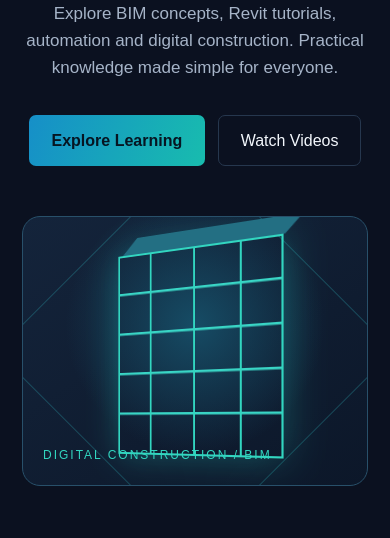
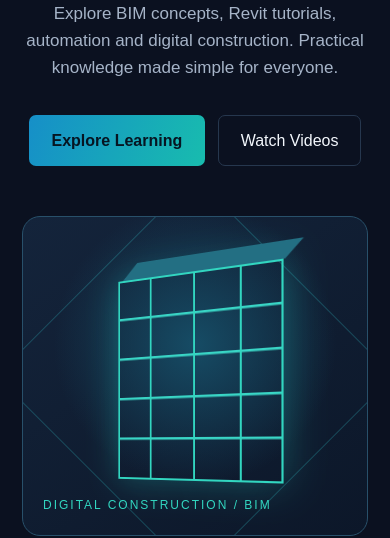
Before and after one commit to BIMinMinutes/biminminute-website, a plain HTML site: page index.html in a window 390 px wide. Shown: the part 324-862 px from the top of the page. Drawn offline with Linux system fonts and the light colour scheme.

Commit message:
Increase mobile hero visual height

```diff
--- a/index.html
+++ b/index.html
@@ -269,7 +269,7 @@ footer strong {color:var(--teal)}
     text-align:center;
   }
   .hero p {margin-left:auto;margin-right:auto}
-  .visual {min-height:270px}
+  .visual {min-height:320px}
   .cards {grid-template-columns:repeat(2,1fr)}
   .video-grid {grid-template-columns:1fr}
   .feature {flex-direction:column;align-items:flex-start}
```
